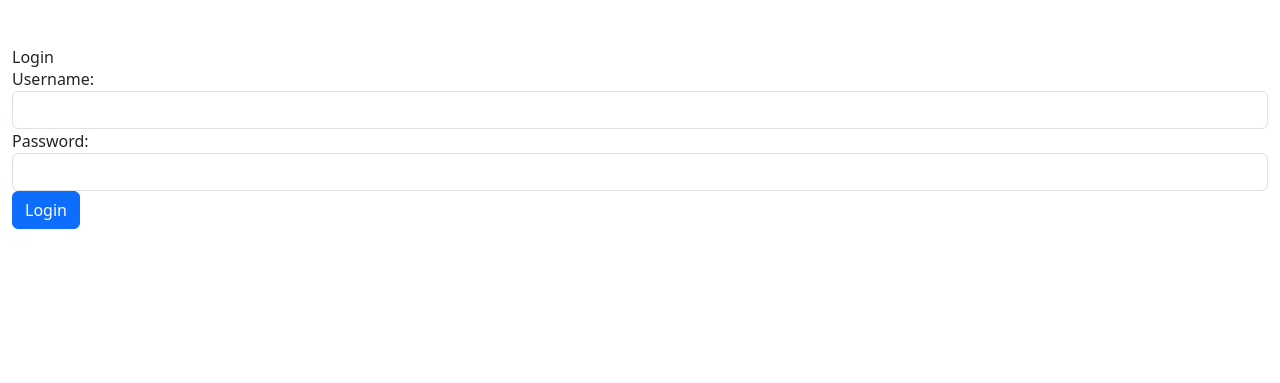
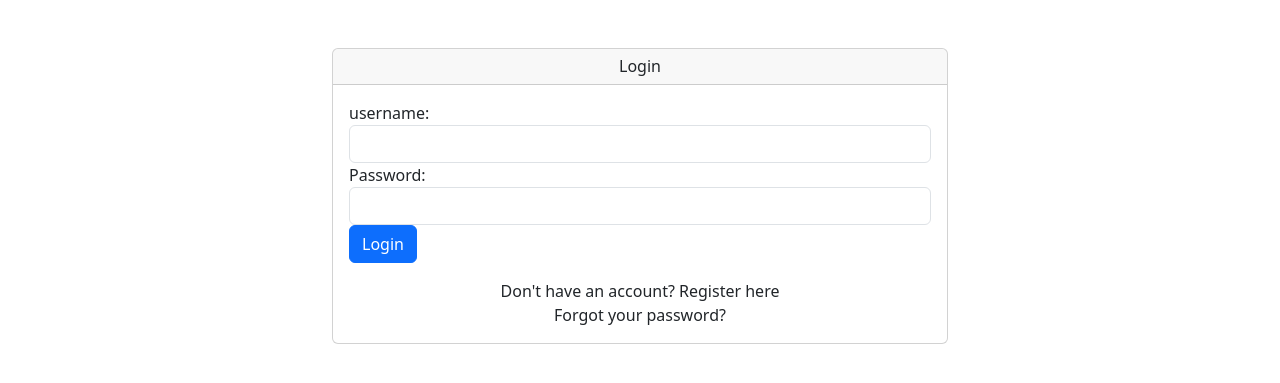
Before and after one commit to SHANICERUGURU/medicalrecordssystem, a Django app: page /login/ in a window 1280 px wide. Shown: the part 56-439 px from the top of the page. Run offline with Django 5.2, Linux system fonts and the light colour scheme; some libraries are stand-ins or nearby versions.

Commit message:
fixed the login logic

```diff
--- a/myapp/forms.py
+++ b/myapp/forms.py
@@ -17,13 +17,15 @@ User = get_user_model()
 class RegisterForm(UserCreationForm):
     class Meta:
         model=User
-        fields=['first_name', 'last_name','email','phone', 'gender', 'date_of_birth','role' ,'password1','password2']
+        fields=['first_name', 'last_name','username','email','phone', 'gender', 'date_of_birth','role' ,'password1','password2']
 
         #    adding styling to the form created
     def __init__(self, *args, **kwargs):
         super(RegisterForm, self).__init__(*args, **kwargs)
         for field in self.fields:
             self.fields[field].widget.attrs['class'] = 'form-control'
+
+
 
 class MedicalRecordForm(forms.ModelForm):
     class Meta:
--- a/myapp/templates/landing.html
+++ b/myapp/templates/landing.html
@@ -30,3 +30,5 @@
     </div>
 
 </div>
+
+{% endblock %}
--- a/myapp/templates/login.html
+++ b/myapp/templates/login.html
@@ -2,23 +2,80 @@
 
 {% block content %}
 <div class="container mt-5">
-  <h2>Login</h2>
+  <div class="row justify-content-center">
+    <div class="col-md-6">
+      <div class="card">
+        <div class="card-header">
+          <h2 class="text-center">Login</h2>
+        </div>
+        <div class="card-body">
           <form method="post">
             {% csrf_token %}
+
+            <!-- Error Messages -->
+            {% if form.errors %}
+              <div class="alert alert-danger">
+                <strong>Error:</strong>
+                {% if form.non_field_errors %}
+                  {% for error in form.non_field_errors %}
+                    <div>{{ error }}</div>
+                  {% endfor %}
+                {% else %}
+                  Please correct the errors below.
+                {% endif %}
+              </div>
+            {% endif %}
+
+            <!-- Field-specific errors -->
             <div class="form-group">
-      <label for="username">Username:</label>
-      <input type="text" name="username" class="form-control" required>
+              <label for="username">username:</label>
+              <input type="text" name="username" class="form-control {% if form.username.errors %}is-invalid{% endif %}" required>
+              {% if form.username.errors %}
+                <div class="invalid-feedback">
+                  {% for error in form.username.errors %}
+                    {{ error }}
+                  {% endfor %}
                 </div>
+              {% endif %}
+            </div>
+
             <div class="form-group">
               <label for="password">Password:</label>
-      <input type="password" name="password" class="form-control" required>
+              <input type="password" name="password" class="form-control {% if form.password.errors %}is-invalid{% endif %}" required>
+              {% if form.password.errors %}
+                <div class="invalid-feedback">
+                  {% for error in form.password.errors %}
+                    {{ error }}
+                  {% endfor %}
                 </div>
-    <button type="submit" class="btn btn-primary">Login</button>
-  </form>
-  {% if messages %}
-    {% for message in messages %}
-      <div class="alert alert-{{ message.tags }}">{{ message }}</div>
-    {% endfor %}
               {% endif %}
             </div>
+
+            <button type="submit" class="btn btn-primary btn-block">Login</button>
+          </form>
+
+          <!-- Django messages (for success/other messages) -->
+          {% if messages %}
+            <div class="mt-3">
+              {% for message in messages %}
+                <div class="alert alert-{{ message.tags }} alert-dismissible fade show">
+                  {{ message }}
+                  <button type="button" class="close" data-dismiss="alert">
+                    <span>&times;</span>
+                  </button>
+                </div>
+              {% endfor %}
+            </div>
+          {% endif %}
+
+          <!-- Additional links -->
+          <div class="mt-3 text-center">
+            <p>Don't have an account? <a href="{% url 'register' %}">Register here</a></p>
+            <p><a href="#">Forgot your password?</a></p>
+          </div>
+        </div>
+      </div>
+    </div>
+  </div>
+</div>
 {% endblock %}
```
Also changed, not shown: myapp/models.py (+5 -3 lines), myapp/templates/my_profile_form.html (+4 -4 lines), myapp/templates/registration.html (+8 -0 lines), myapp/views.py (+5 -5 lines), myapp/migrations/0006_alter_user_email_alter_user_first_name_and_more.py (added), myapp/templates/patientlist.html (added). Lines whose indentation alone changed are shown as unchanged.
